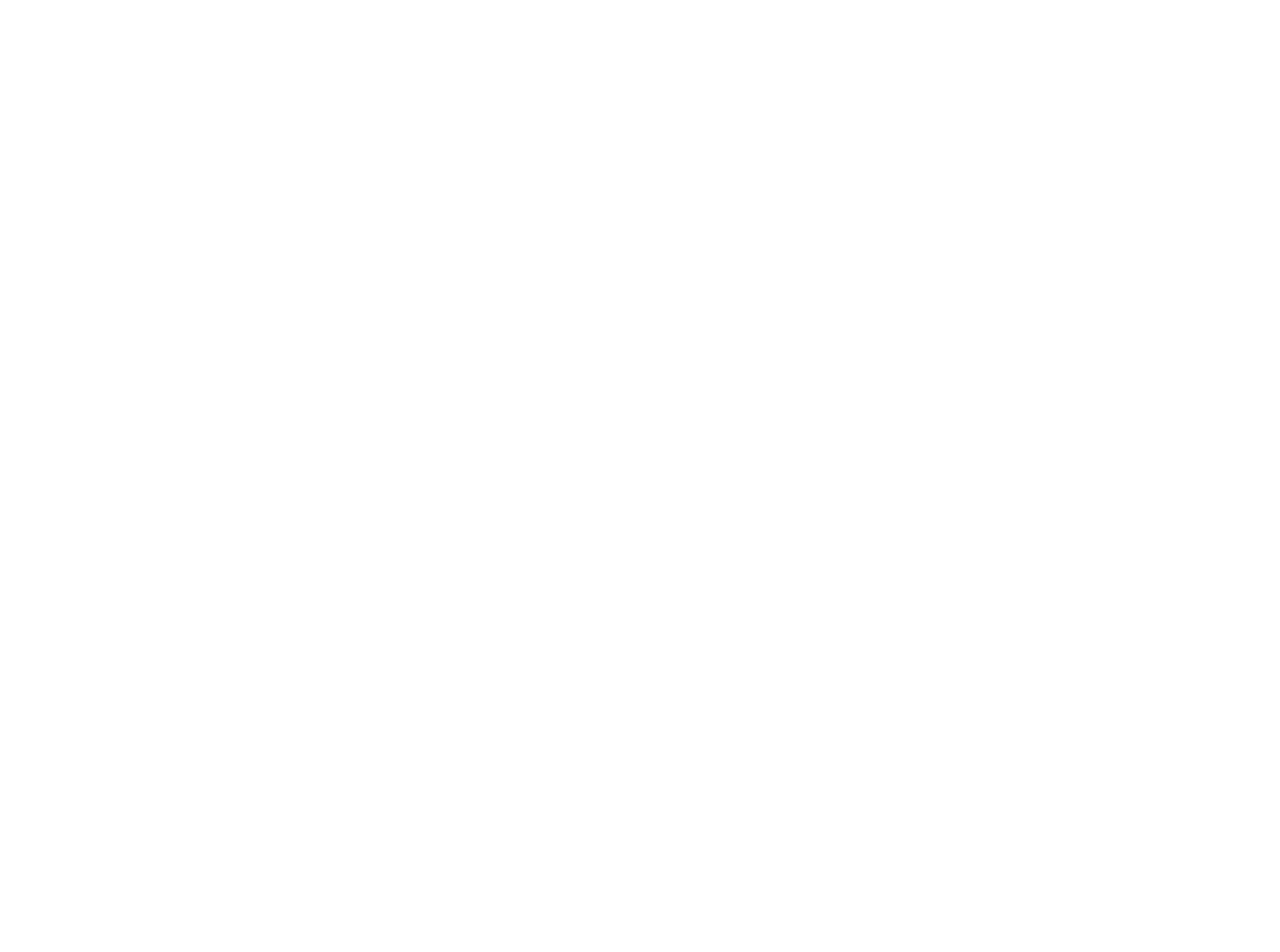
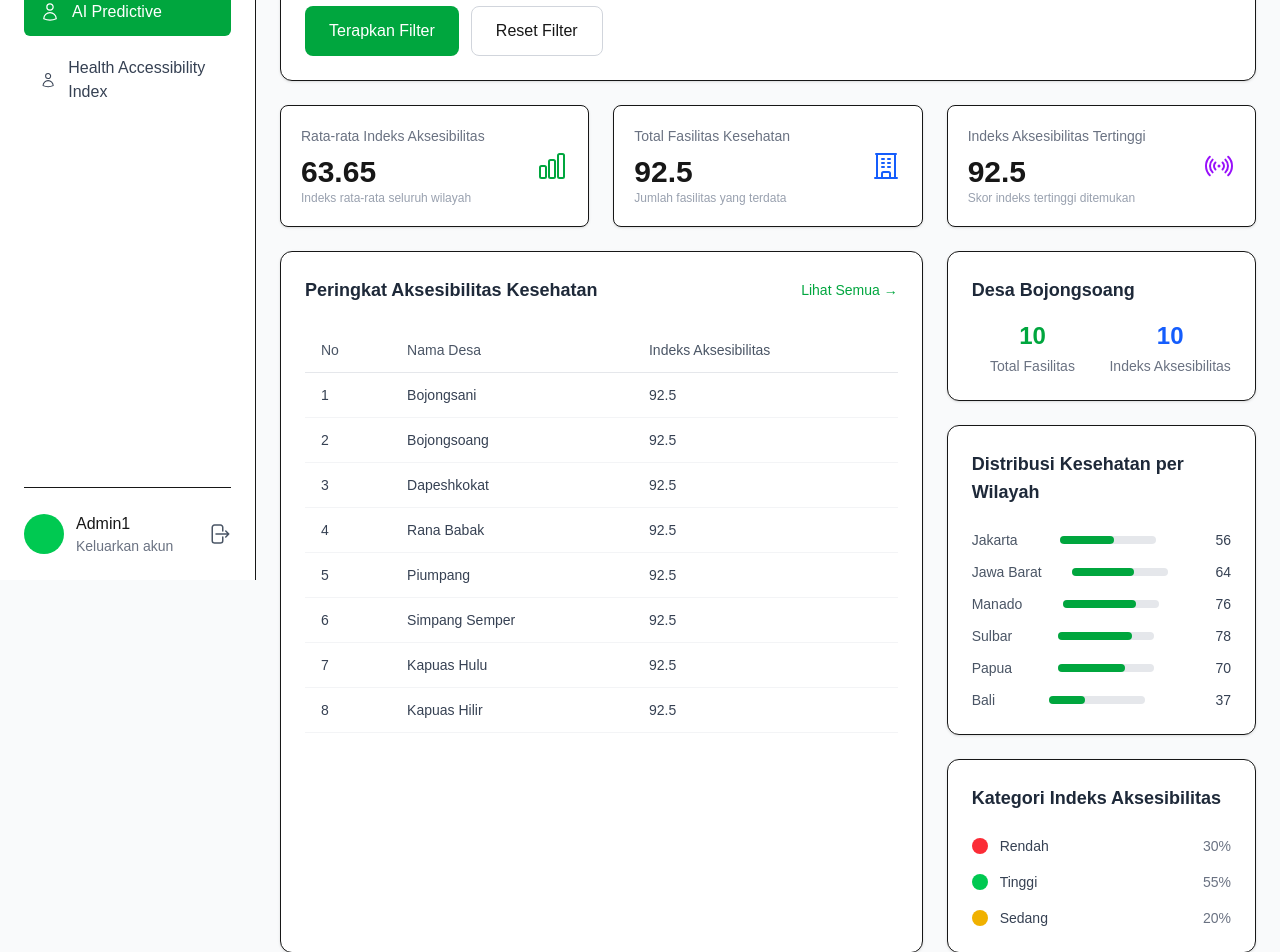
Before and after one commit to Gentahal/fe-pantau, a Next.js app: page /predictive in a window 1280 px wide. Shown: the part 220-1172 px from the top of the page. Before the commit the page ends 800 px from the top, so only its background shows below. Built offline with nearby package versions, Linux system fonts and the light colour scheme.

Commit message:
firt commit

```diff
--- a/src/app/predictive/page.jsx
+++ b/src/app/predictive/page.jsx
@@ -1,5 +1,197 @@
 "use client";
 
-export default function PredictivePage() {
-    return <div>Predictive Page</div>;
+import CardStat from "@/components/CardStat";
+import { ChartBarIcon, BuildingOfficeIcon, SignalIcon } from "@heroicons/react/24/outline";
+import Sidebar from "@/components/Sidebar";
+
+export default function HealthIndexPage() {
+  // Data untuk tabel ranking
+  const rankingData = [
+    { no: 1, desa: "Bojongsani", indeks: 92.5 },
+    { no: 2, desa: "Bojongsoang", indeks: 92.5 },
+    { no: 3, desa: "Dapeshkokat", indeks: 92.5 },
+    { no: 4, desa: "Rana Babak", indeks: 92.5 },
+    { no: 5, desa: "Piumpang", indeks: 92.5 },
+    { no: 6, desa: "Simpang Semper", indeks: 92.5 },
+    { no: 7, desa: "Kapuas Hulu", indeks: 92.5 },
+    { no: 8, desa: "Kapuas Hilir", indeks: 92.5 },
+  ];
+
+  // Data untuk chart distribusi
+  const distributionData = [
+    { name: "Jakarta", value: 56 },
+    { name: "Jawa Barat", value: 64 },
+    { name: "Manado", value: 76 },
+    { name: "Sulbar", value: 78 },
+    { name: "Papua", value: 70 },
+    { name: "Bali", value: 37 },
+  ];
+
+  return (
+    <div className="min-h-screen bg-gray-50 flex">
+      <Sidebar />
+
+      <main className="flex-1 lg:ml-64 p-6 space-y-6">
+        {/* Header */}
+        <div className="flex flex-col sm:flex-row justify-between items-start sm:items-center gap-4">
+          <h1 className="text-2xl font-bold text-gray-900">Health Accessibility Index</h1>
+          <div className="text-sm text-gray-500">Last updated: Today</div>
+        </div>
+
+        {/* Filter Section */}
+        <div className="bg-white rounded-xl p-6 shadow-sm border">
+          <h2 className="text-lg font-semibold mb-6 text-gray-800">Filter Data Daerah</h2>
+
+          <div className="grid grid-cols-1 md:grid-cols-3 gap-4 mb-6">
+            <select className="border border-gray-300 rounded-lg px-4 py-3 focus:ring-2 focus:ring-green-500 focus:border-transparent w-full">
+              <option>Pilih Provinsi</option>
+            </select>
+            <select className="border border-gray-300 rounded-lg px-4 py-3 focus:ring-2 focus:ring-green-500 focus:border-transparent w-full">
+              <option>Pilih Kota</option>
+            </select>
+            <select className="border border-gray-300 rounded-lg px-4 py-3 focus:ring-2 focus:ring-green-500 focus:border-transparent w-full">
+              <option>Pilih Desa</option>
+            </select>
+          </div>
+
+          <div className="flex flex-col sm:flex-row gap-3">
+            <button className="bg-green-600 hover:bg-green-700 text-white px-6 py-3 rounded-lg font-medium transition-colors">
+              Terapkan Filter
+            </button>
+            <button className="border border-gray-300 hover:bg-gray-50 px-6 py-3 rounded-lg font-medium transition-colors">
+              Reset Filter
+            </button>
+          </div>
+        </div>
+
+        {/* Statistics Grid */}
+        <div className="grid grid-cols-1 md:grid-cols-2 lg:grid-cols-3 gap-6">
+          <CardStat
+            title="Rata-rata Indeks Aksesibilitas"
+            value="63.65"
+            desc="Indeks rata-rata seluruh wilayah"
+            icon={<ChartBarIcon className="w-8 h-8 text-green-600" />}
+            trend="up"
+          />
+          <CardStat
+            title="Total Fasilitas Kesehatan"
+            value="92.5"
+            desc="Jumlah fasilitas yang terdata"
+            icon={<BuildingOfficeIcon className="w-8 h-8 text-blue-600" />}
+          />
+          <CardStat
+            title="Indeks Aksesibilitas Tertinggi"
+            value="92.5"
+            desc="Skor indeks tertinggi ditemukan"
+            icon={<SignalIcon className="w-8 h-8 text-purple-600" />}
+          />
+        </div>
+
+        {/* Content Grid */}
+        <div className="grid grid-cols-1 lg:grid-cols-3 gap-6">
+          {/* Ranking Table */}
+          <div className="bg-white rounded-xl p-6 border shadow-sm lg:col-span-2">
+            <div className="flex flex-col sm:flex-row justify-between items-start sm:items-center gap-4 mb-6">
+              <h2 className="text-lg font-semibold text-gray-800">Peringkat Aksesibilitas Kesehatan</h2>
+              <button className="text-green-600 hover:text-green-700 font-medium text-sm">
+                Lihat Semua →
+              </button>
+            </div>
+
+            {/* Tabel Ranking */}
+            <div className="overflow-x-auto">
+              <table className="w-full">
+                <thead>
+                  <tr className="border-b border-gray-200">
+                    <th className="text-left py-3 px-4 text-sm font-medium text-gray-600">No</th>
+                    <th className="text-left py-3 px-4 text-sm font-medium text-gray-600">Nama Desa</th>
+                    <th className="text-left py-3 px-4 text-sm font-medium text-gray-600">Indeks Aksesibilitas</th>
+                  </tr>
+                </thead>
+                <tbody>
+                  {rankingData.map((item) => (
+                    <tr key={item.no} className="border-b border-gray-100 hover:bg-gray-50">
+                      <td className="py-3 px-4 text-sm text-gray-700">{item.no}</td>
+                      <td className="py-3 px-4 text-sm text-gray-700">{item.desa}</td>
+                      <td className="py-3 px-4 text-sm text-gray-700">{item.indeks}</td>
+                    </tr>
+                  ))}
+                </tbody>
+              </table>
+            </div>
+          </div>
+
+          {/* Right Side Content */}
+          <div className="space-y-6">
+            {/* Desa Info Card */}
+            <div className="bg-white rounded-xl p-6 border shadow-sm">
+              <h2 className="text-lg font-semibold mb-4 text-gray-800">Desa Bojongsoang</h2>
+              <div className="grid grid-cols-2 gap-4">
+                <div className="text-center">
+                  <div className="text-2xl font-bold text-green-600">10</div>
+                  <div className="text-sm text-gray-500 mt-1">Total Fasilitas</div>
+                </div>
+                <div className="text-center">
+                  <div className="text-2xl font-bold text-blue-600">10</div>
+                  <div className="text-sm text-gray-500 mt-1">Indeks Aksesibilitas</div>
+                </div>
+              </div>
+            </div>
+
+            {/* Distribution Chart */}
+            <div className="bg-white rounded-xl p-6 border shadow-sm">
+              <h2 className="text-lg font-semibold mb-6 text-gray-800">Distribusi Kesehatan per Wilayah</h2>
+              <div className="space-y-3">
+                {distributionData.map((item, index) => (
+                  <div key={index} className="flex items-center justify-between">
+                    <span className="text-sm text-gray-600">{item.name}</span>
+                    <div className="w-24 bg-gray-200 rounded-full h-2">
+                      <div
+                        className="bg-green-600 h-2 rounded-full"
+                        style={{ width: `${(item.value / 100) * 100}%` }}
+                      ></div>
+                    </div>
+                    <span className="text-sm font-medium text-gray-700 w-8 text-right">{item.value}</span>
+                  </div>
+                ))}
+              </div>
+            </div>
+
+            {/* Kategori Indeks */}
+            <div className="bg-white rounded-xl p-6 border shadow-sm">
+              <h2 className="text-lg font-semibold mb-6 text-gray-800">Kategori Indeks Aksesibilitas</h2>
+              <div className="space-y-4">
+                <div className="flex items-center justify-between">
+                  <div className="flex items-center gap-3">
+                    <div className="w-4 h-4 bg-red-500 rounded-full"></div>
+                    <span className="text-sm text-gray-700">Rendah</span>
+                  </div>
+                  <span className="text-sm text-gray-500">30%</span>
+                </div>
+                <div className="flex items-center justify-between">
+                  <div className="flex items-center gap-3">
+                    <div className="w-4 h-4 bg-green-500 rounded-full"></div>
+                    <span className="text-sm text-gray-700">Tinggi</span>
+                  </div>
+                  <span className="text-sm text-gray-500">55%</span>
+                </div>
+                <div className="flex items-center justify-between">
+                  <div className="flex items-center gap-3">
+                    <div className="w-4 h-4 bg-yellow-500 rounded-full"></div>
+                    <span className="text-sm text-gray-700">Sedang</span>
+                  </div>
+                  <span className="text-sm text-gray-500">20%</span>
+                </div>
+              </div>
+            </div>
+          </div>
+        </div>
+
+        {/* Footer */}
+        <footer className="text-center text-sm text-gray-500 mt-8">
+          © Design By PANTAU Team
+        </footer>
+      </main>
+    </div>
+  );
 }
```
